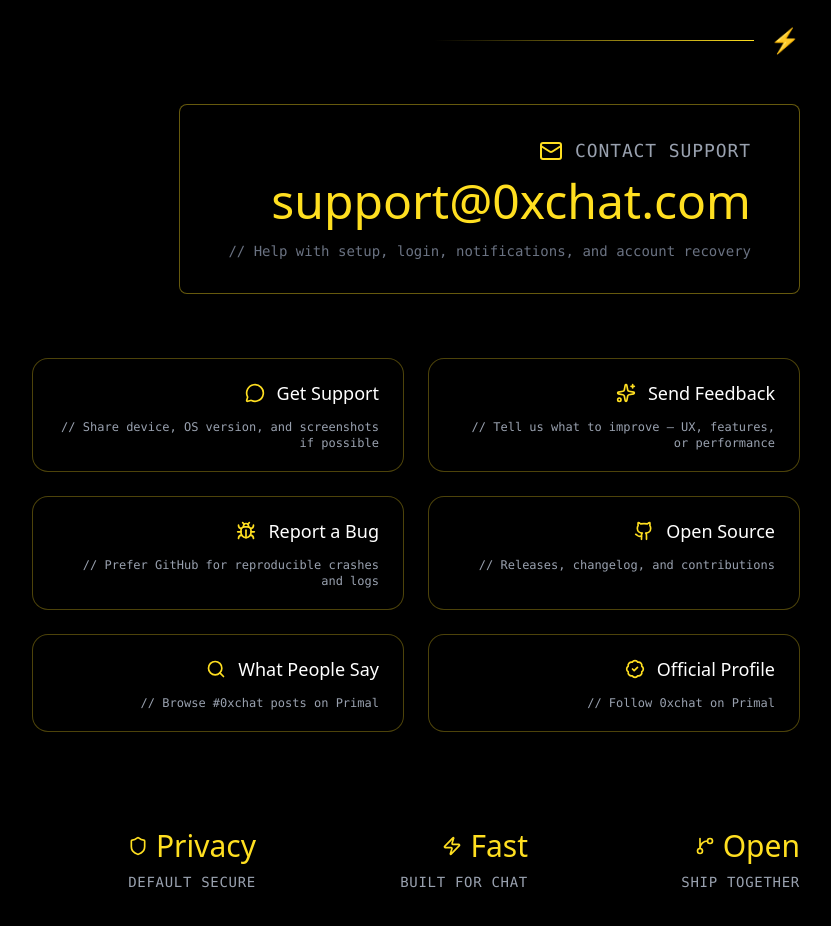
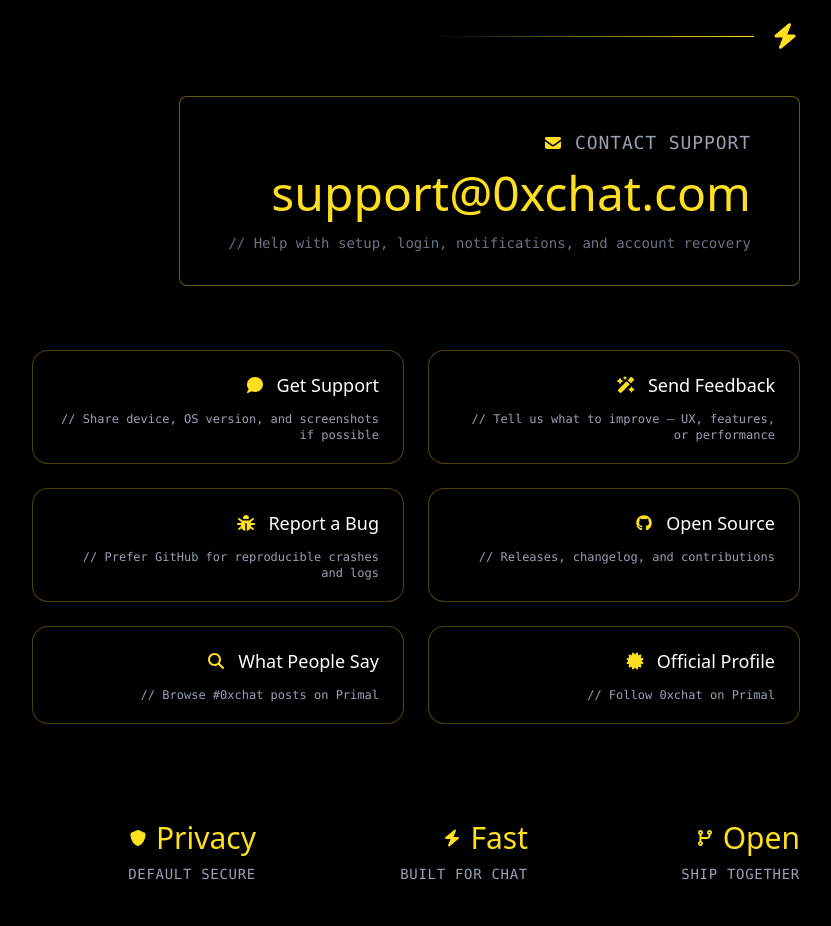
Before and after one commit to 0xchat-app/website, a Vue app: page / in a window 1280 px wide. Shown: the part 4160-5086 px from the top of the page, without its empty margins (368-1199 px from the left). Built offline with nearby package versions, Linux system fonts and the light colour scheme.

Commit message:
Remove lucide-vue-next dependency and replace icons in Contact component with FontAwesome icons

```diff
--- a/package.json
+++ b/package.json
@@ -19,7 +19,6 @@
     "@fortawesome/vue-fontawesome": "^3.1.2",
     "@tailwindcss/vite": "^4.1.18",
     "axios": "^1.13.2",
-    "lucide-vue-next": "^0.562.0",
     "tailwindcss": "^4.1.18",
     "vue": "^3.5.25",
     "vue-router": "^4.6.3"
--- a/src/components/Contact.vue
+++ b/src/components/Contact.vue
@@ -16,7 +16,7 @@
         </p>
         <div class="flex items-center justify-end my-8 gap-4">
           <div class="flex-1 max-w-xs h-[1px] bg-gradient-to-l from-yellow-300 to-transparent" />
-          <span class="text-yellow-300 text-2xl">⚡</span>
+          <font-awesome-icon icon="fa-solid fa-bolt" class="text-yellow-300 text-2xl" />
         </div>
       </div>
 
@@ -33,7 +33,7 @@
             class="relative bg-black border border-yellow-300/40 rounded-lg px-8 md:px-12 py-6 md:py-8 transition-all duration-500 group-hover:border-yellow-300/80 group-hover:shadow-lg group-hover:shadow-yellow-300/20 w-fit ml-auto text-right"
           >
             <div class="flex items-center justify-end gap-3 mb-3">
-              <Mail class="w-5 h-5 md:w-6 md:h-6 text-yellow-300" />
+              <font-awesome-icon icon="fa-solid fa-envelope" class="w-5 h-5 md:w-6 md:h-6 text-yellow-300" />
               <p class="font-mono text-sm md:text-lg text-gray-400 tracking-wider">CONTACT SUPPORT</p>
             </div>
             <p
@@ -55,7 +55,7 @@
           class="group border border-yellow-300/30 rounded-2xl px-6 py-5 bg-black transition-all duration-300 hover:border-yellow-300/70 hover:shadow-lg hover:shadow-yellow-300/10"
         >
           <div class="flex items-center justify-end gap-3">
-            <MessageCircle class="w-5 h-5 text-yellow-300" />
+            <font-awesome-icon icon="fa-solid fa-comment" class="w-5 h-5 text-yellow-300" />
             <p class="font-[var(--font-orbitron)] text-lg text-white">Get Support</p>
           </div>
           <p class="mt-3 font-mono text-xs text-gray-400 text-right">// Share device, OS version, and screenshots if possible</p>
@@ -66,7 +66,7 @@
           class="group border border-yellow-300/30 rounded-2xl px-6 py-5 bg-black transition-all duration-300 hover:border-yellow-300/70 hover:shadow-lg hover:shadow-yellow-300/10"
         >
           <div class="flex items-center justify-end gap-3">
-            <Sparkles class="w-5 h-5 text-yellow-300" />
+            <font-awesome-icon icon="fa-solid fa-wand-magic-sparkles" class="w-5 h-5 text-yellow-300" />
             <p class="font-[var(--font-orbitron)] text-lg text-white">Send Feedback</p>
           </div>
           <p class="mt-3 font-mono text-xs text-gray-400 text-right">// Tell us what to improve — UX, features, or performance</p>
@@ -80,7 +80,7 @@
           aria-label="Open 0xchat on GitHub"
         >
           <div class="flex items-center justify-end gap-3">
-            <Bug class="w-5 h-5 text-yellow-300" />
+            <font-awesome-icon icon="fa-solid fa-bug" class="w-5 h-5 text-yellow-300" />
             <p class="font-[var(--font-orbitron)] text-lg text-white">Report a Bug</p>
           </div>
           <p class="mt-3 font-mono text-xs text-gray-400 text-right">// Prefer GitHub for reproducible crashes and logs</p>
@@ -94,7 +94,7 @@
           aria-label="Open 0xchat on GitHub"
         >
           <div class="flex items-center justify-end gap-3">
-            <Github class="w-5 h-5 text-yellow-300" />
+            <font-awesome-icon icon="fa-brands fa-github" class="w-5 h-5 text-yellow-300" />
             <p class="font-[var(--font-orbitron)] text-lg text-white">Open Source</p>
           </div>
           <p class="mt-3 font-mono text-xs text-gray-400 text-right">// Releases, changelog, and contributions</p>
@@ -108,7 +108,7 @@
           aria-label="See what people are saying about 0xchat on Primal"
         >
           <div class="flex items-center justify-end gap-3">
-            <Search class="w-5 h-5 text-yellow-300" />
+            <font-awesome-icon icon="fa-solid fa-magnifying-glass" class="w-5 h-5 text-yellow-300" />
             <p class="font-[var(--font-orbitron)] text-lg text-white">What People Say</p>
           </div>
           <p class="mt-3 font-mono text-xs text-gray-400 text-right">// Browse #0xchat posts on Primal</p>
@@ -122,7 +122,7 @@
           aria-label="Open the official 0xchat profile on Primal"
         >
           <div class="flex items-center justify-end gap-3">
-            <BadgeCheck class="w-5 h-5 text-yellow-300" />
+            <font-awesome-icon icon="fa-solid fa-certificate" class="w-5 h-5 text-yellow-300" />
             <p class="font-[var(--font-orbitron)] text-lg text-white">Official Profile</p>
           </div>
           <p class="mt-3 font-mono text-xs text-gray-400 text-right">// Follow 0xchat on Primal</p>
@@ -133,7 +133,7 @@
       <div class="mt-24 grid grid-cols-2 md:grid-cols-3 gap-8 md:gap-12 max-w-3xl ml-auto">
         <div class="group text-right">
           <div class="flex items-center justify-end gap-2 mb-2">
-            <Shield class="w-5 h-5 text-yellow-300" />
+            <font-awesome-icon icon="fa-solid fa-shield" class="w-5 h-5 text-yellow-300" />
             <p class="font-[var(--font-orbitron)] text-2xl md:text-3xl text-yellow-300 group-hover:scale-105 transition-transform duration-300">Privacy</p>
           </div>
           <p class="font-mono text-xs md:text-sm text-gray-400 uppercase tracking-wider">Default Secure</p>
@@ -141,7 +141,7 @@
 
         <div class="group text-right">
           <div class="flex items-center justify-end gap-2 mb-2">
-            <Zap class="w-5 h-5 text-yellow-300" />
+            <font-awesome-icon icon="fa-solid fa-bolt" class="w-5 h-5 text-yellow-300" />
             <p class="font-[var(--font-orbitron)] text-2xl md:text-3xl text-yellow-300 group-hover:scale-105 transition-transform duration-300">Fast</p>
           </div>
           <p class="font-mono text-xs md:text-sm text-gray-400 uppercase tracking-wider">Built for Chat</p>
@@ -149,7 +149,7 @@
 
         <div class="group text-right">
           <div class="flex items-center justify-end gap-2 mb-2">
-            <GitBranch class="w-5 h-5 text-yellow-300" />
+            <font-awesome-icon icon="fa-solid fa-code-branch" class="w-5 h-5 text-yellow-300" />
             <p class="font-[var(--font-orbitron)] text-2xl md:text-3xl text-yellow-300 group-hover:scale-105 transition-transform duration-300">Open</p>
           </div>
           <p class="font-mono text-xs md:text-sm text-gray-400 uppercase tracking-wider">Ship Together</p>
@@ -160,7 +160,6 @@
 </template>
 
 <script setup>
-import { BadgeCheck, Bug, GitBranch, Github, Mail, MessageCircle, Search, Shield, Smartphone, Sparkles, Zap } from "lucide-vue-next";
 </script>
 
 <style scoped>
--- a/src/main.js
+++ b/src/main.js
@@ -7,10 +7,10 @@
 import { library } from '@fortawesome/fontawesome-svg-core'
 import { FontAwesomeIcon } from '@fortawesome/vue-fontawesome'
 import { faApple, faAndroid, faLinux, faWindows, faAppStoreIos, faGooglePlay, faGithub } from '@fortawesome/free-brands-svg-icons'
-import { faPaperPlane, faDownload, faWandMagicSparkles, faLink, faLock, faUsers, faPhone, faTowerBroadcast, faBolt, faMedal, faKey, faEnvelope, faFileSignature, faTrash, faTag, faInbox, faUserGroup, faCircleCheck, faComment, faBox, faHeart, faClipboardList, faVideo, faShuffle, faShieldHalved, faMobileScreen, faCircleQuestion, faBug } from '@fortawesome/free-solid-svg-icons'
+import { faPaperPlane, faDownload, faWandMagicSparkles, faLink, faLock, faUsers, faPhone, faTowerBroadcast, faBolt, faMedal, faKey, faEnvelope, faFileSignature, faTrash, faTag, faInbox, faUserGroup, faCircleCheck, faComment, faBox, faHeart, faClipboardList, faVideo, faShuffle, faShieldHalved, faMobileScreen, faCircleQuestion, faBug, faShield, faCodeBranch, faMagnifyingGlass, faCertificate } from '@fortawesome/free-solid-svg-icons'
 
 // Add icons to library
-library.add(faApple, faAndroid, faLinux, faWindows, faAppStoreIos, faPaperPlane, faGooglePlay, faGithub, faDownload, faWandMagicSparkles, faLink, faLock, faUsers, faPhone, faTowerBroadcast, faBolt, faMedal, faKey, faEnvelope, faFileSignature, faTrash, faTag, faInbox, faUserGroup, faCircleCheck, faComment, faBox, faHeart, faClipboardList, faVideo, faShuffle, faShieldHalved, faMobileScreen, faCircleQuestion, faBug)
+library.add(faApple, faAndroid, faLinux, faWindows, faAppStoreIos, faPaperPlane, faGooglePlay, faGithub, faDownload, faWandMagicSparkles, faLink, faLock, faUsers, faPhone, faTowerBroadcast, faBolt, faMedal, faKey, faEnvelope, faFileSignature, faTrash, faTag, faInbox, faUserGroup, faCircleCheck, faComment, faBox, faHeart, faClipboardList, faVideo, faShuffle, faShieldHalved, faMobileScreen, faCircleQuestion, faBug, faShield, faCodeBranch, faMagnifyingGlass, faCertificate)
 
 const app = createApp(App)
 
```
Also changed, not shown: 1 other file (tests, documents, lock files or other folders).
